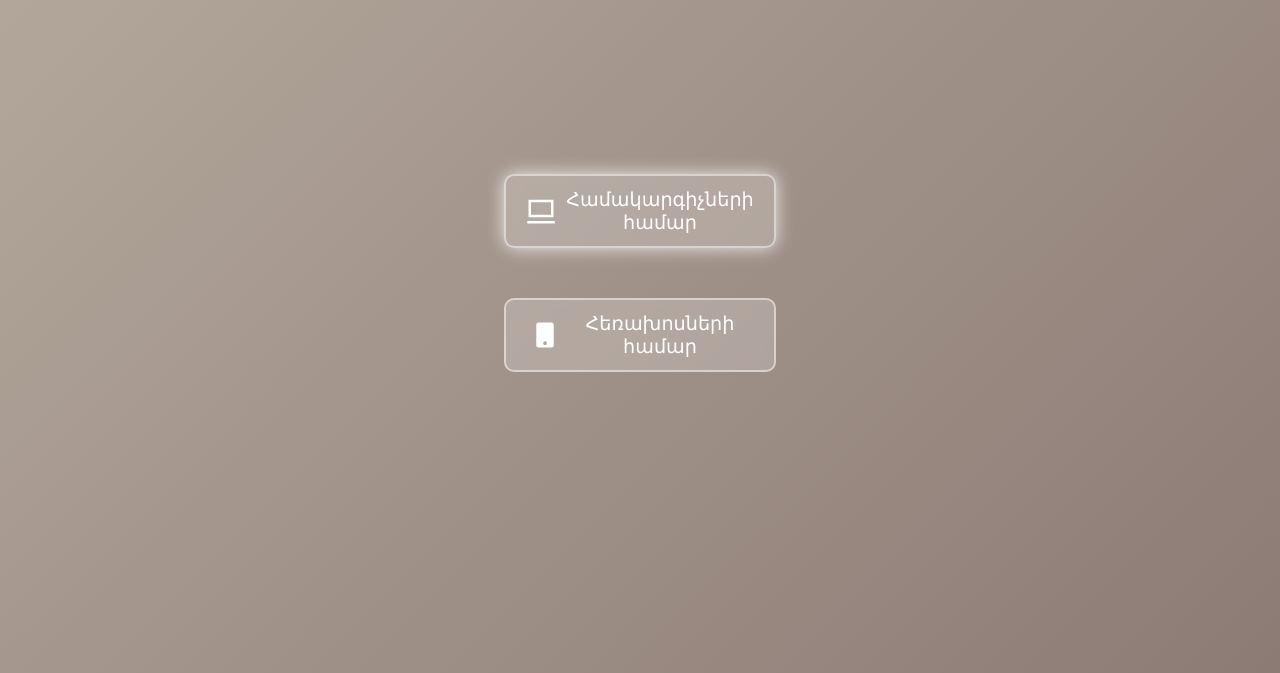
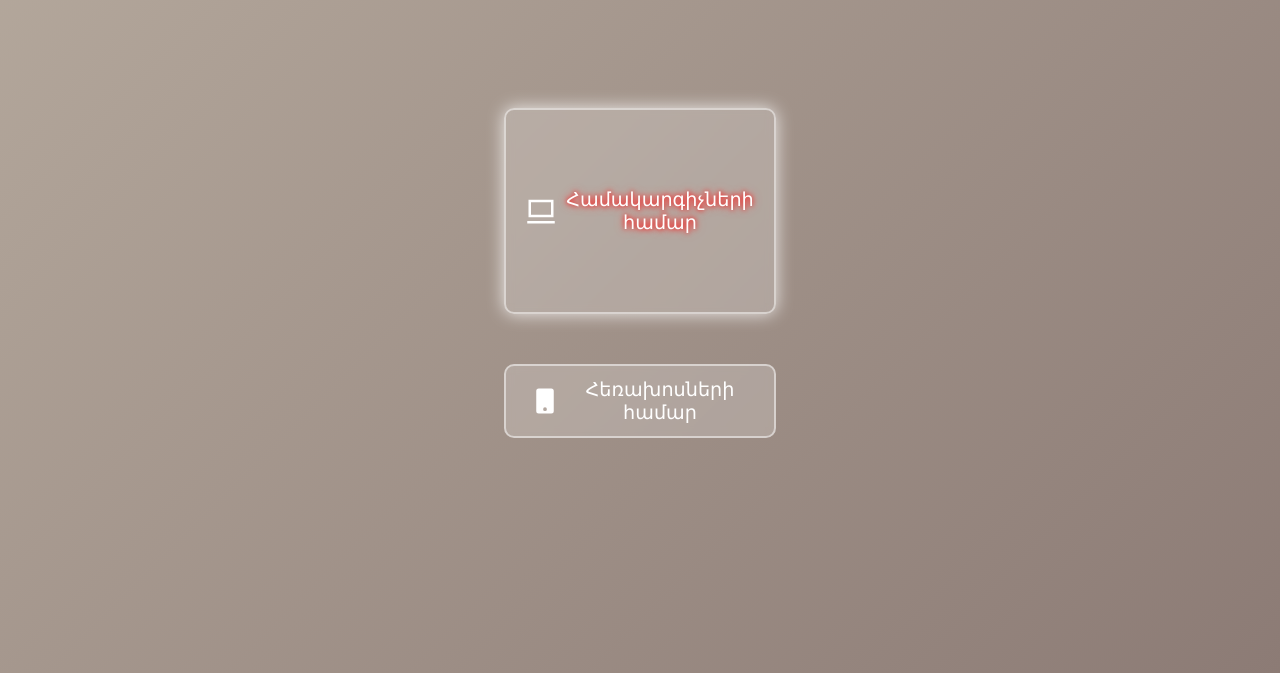
Before and after one commit to sako0429/arzumanyan, a plain HTML site: page index.html in a window 1280 px wide. Shown: the part 127-800 px from the top of the page. Drawn offline with Linux system fonts and the light colour scheme.

Commit message:
Add files via upload

```diff
--- a/index.html
+++ b/index.html
@@ -76,14 +76,28 @@
 
         /* Highlight animation */
         @keyframes glow {
-            0% { box-shadow: 0 0 5px rgba(255, 255, 255, 0.5); }
-            50% { box-shadow: 0 0 20px rgba(255, 255, 255, 0.9); }
-            100% { box-shadow: 0 0 5px rgba(255, 255, 255, 0.5); }
+            0% {
+                box-shadow: 0 0 5px rgba(255, 255, 255, 0.5);
+            }
+
+            50% {
+                box-shadow: 0 0 20px rgba(255, 255, 255, 0.9);
+            }
+
+            100% {
+                box-shadow: 0 0 5px rgba(255, 255, 255, 0.5);
+            }
         }
 
         .highlight {
+            text-shadow: 0 0 5px #ff0000, 0 0 10px #ff5555;
             animation: glow 1.5s infinite alternate ease-in-out;
+            height: 8em;
+            /* Doubles height */
+            padding: 24px 24px;
+            /* Adjusts padding to keep content centered */
         }
+
 
         /* Responsive for small screens */
         @media (max-width: 600px) {
```
